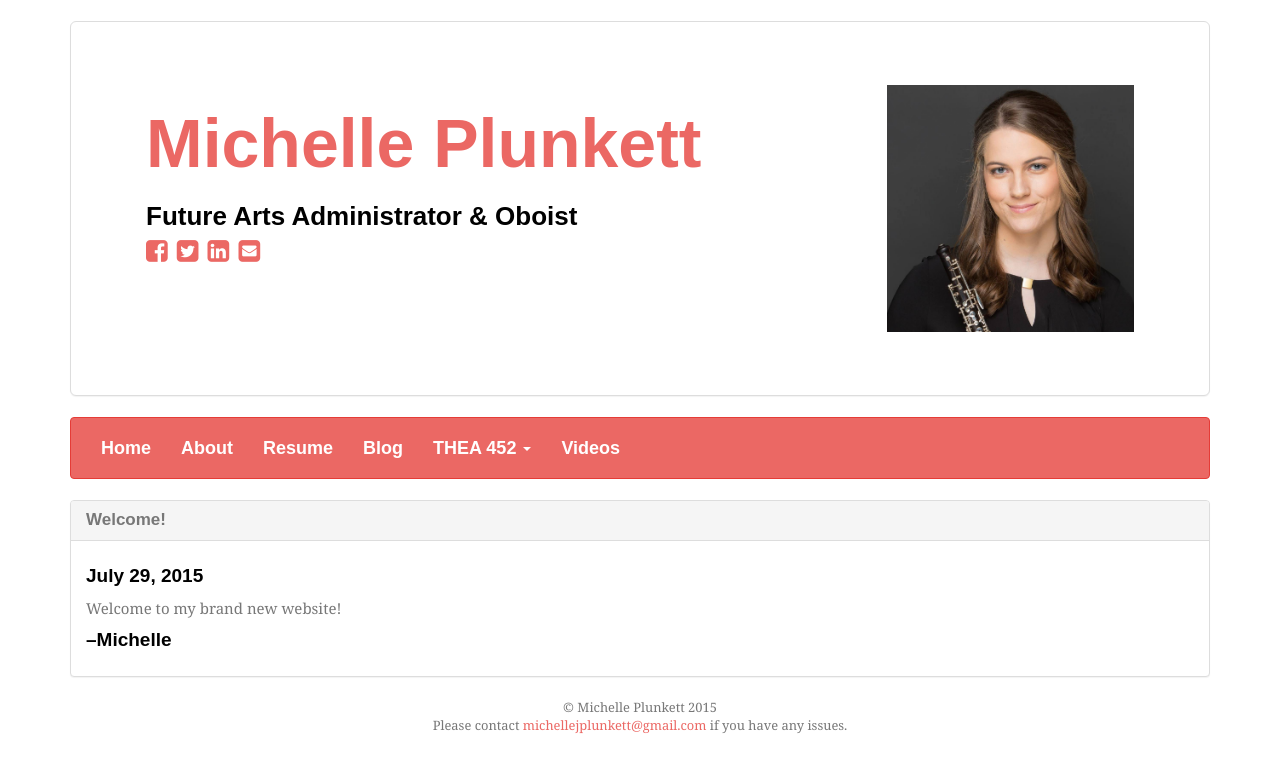
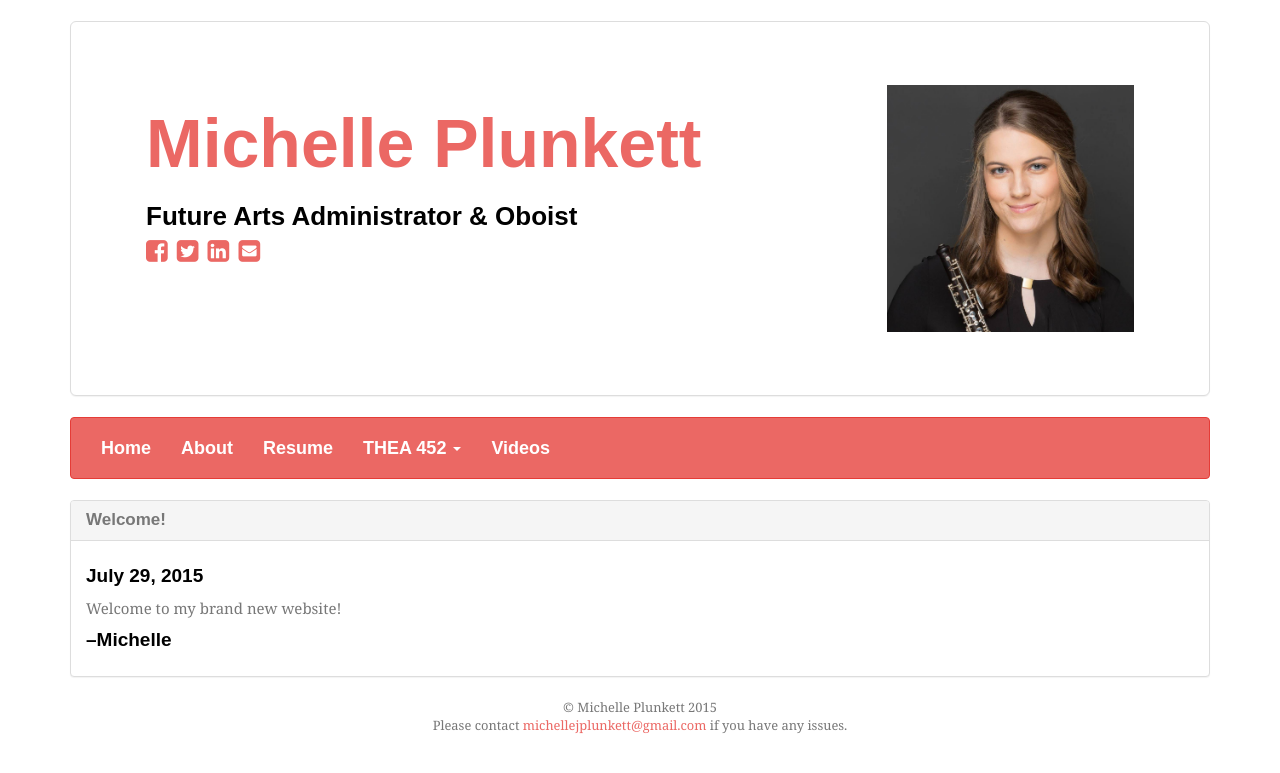
Before and after one commit to michelleplunkett/michelleplunkett.github.io, a Jekyll site: the page built from index.html, in a window 1280 px wide. Shown: the top 773 px of the page. Built offline with Jekyll 4.4.1, drawn with Linux system fonts in a browser that asks for light colours; nearby versions of some CDN libraries; some web fonts are replaced; Markdown is read by kramdown in place of the engine named in the settings.

Commit message:
Update navigation.html

```diff
--- a/_includes/navigation.html
+++ b/_includes/navigation.html
@@ -17,9 +17,6 @@
       <li {% if page.title == 'Resume' %} class="active" {% endif %} >
           <a href="/resume.html">Resume</a>
       </li>
-      <li {% if page.title == 'Blog' %} class="active" {% endif %} >
-          <a href="/blog.html">Blog</a>
-      </li>
     <li class="dropdown">
           <a href="#" class="dropdown-toggle" data-toggle="dropdown" role="button" aria-expanded="false">THEA 452 <span class="caret"></span></a>
           <ul class="dropdown-menu" role="menu">
```
